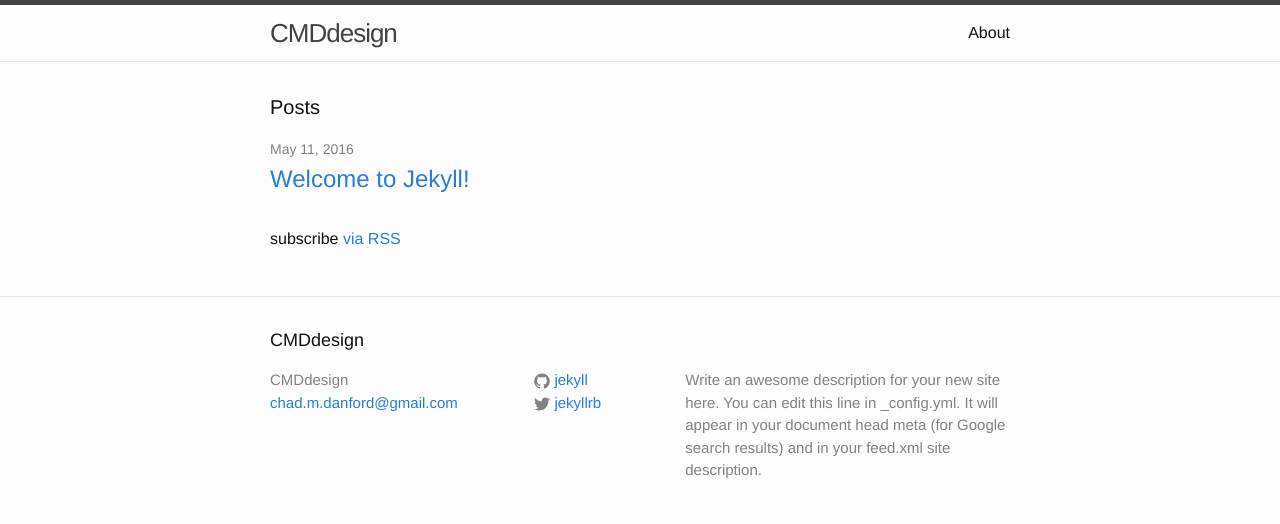
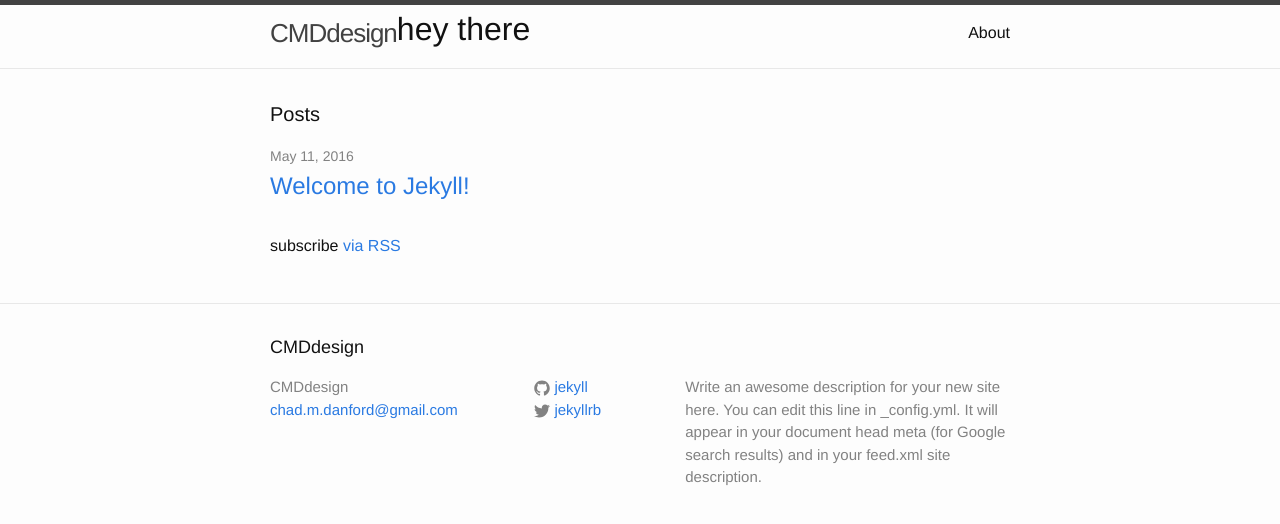
Before and after one commit to cmd1209/portfolio, a Jekyll site: the page built from index.html, in a window 1280 px wide. Shown: the top 524 px of the page. Built offline with Jekyll 4.4.1, drawn with Linux system fonts in a browser that asks for light colours.

Commit message:
change header

```diff
--- a/_includes/header.html
+++ b/_includes/header.html
@@ -21,6 +21,7 @@
         {% endfor %}
       </div>
     </nav>
+    <h1>hey there</h1>
 
   </div>
 
```
